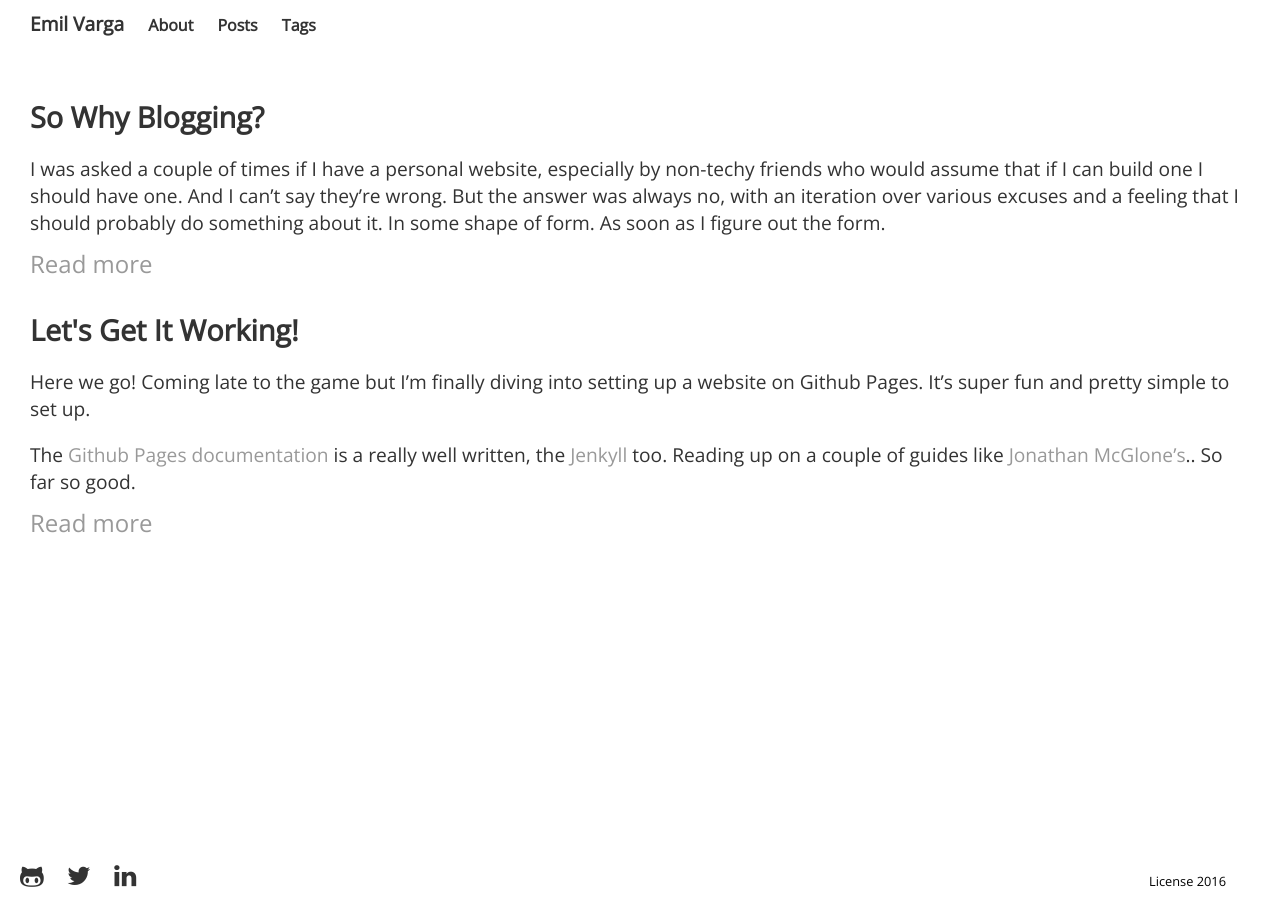
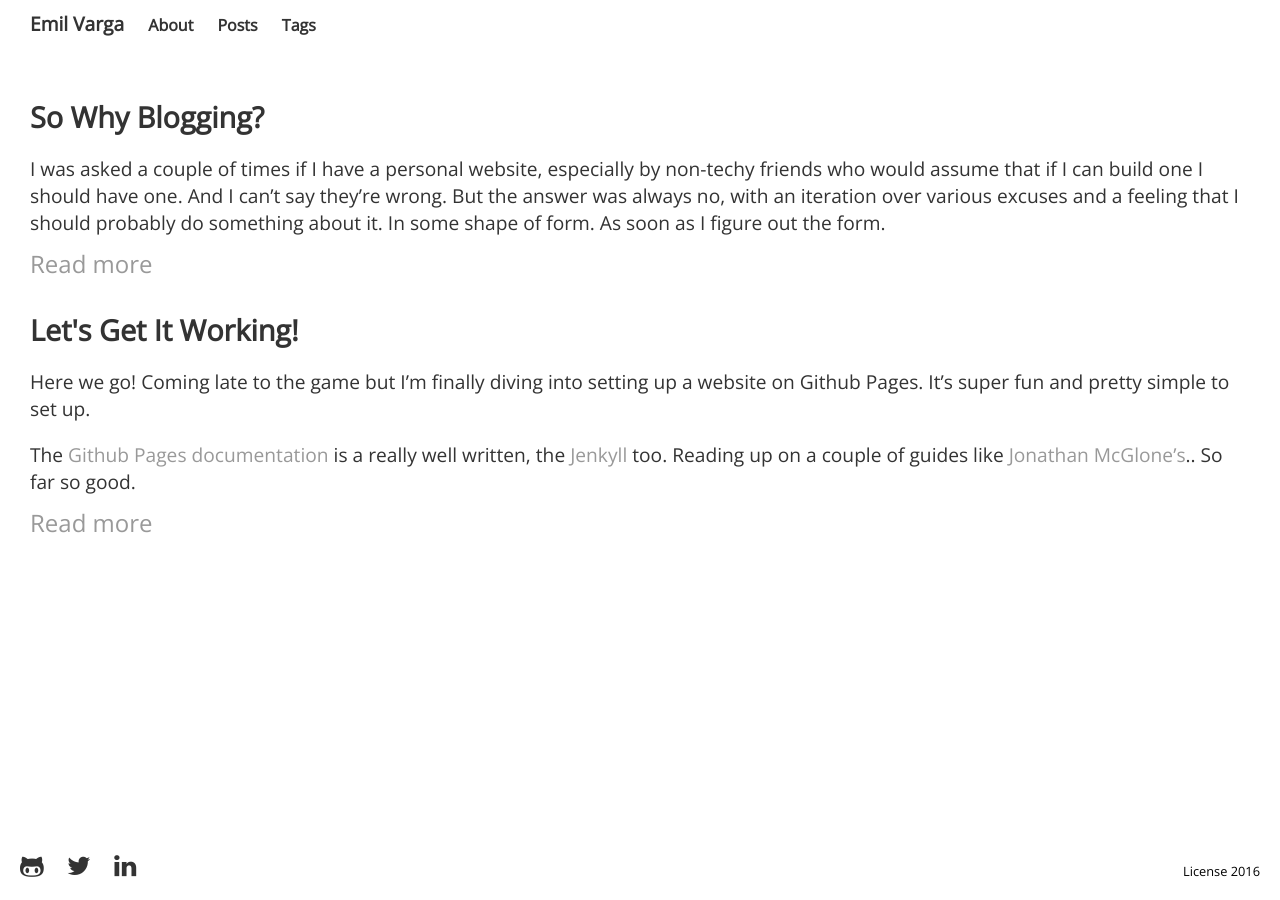
Before and after one commit to cogitor/cogitor.github.io, a Jekyll site: the page built from index.md, in a window 1280 px wide. Built offline with Jekyll 4.4.1, drawn with Linux system fonts in a browser that asks for light colours; nearby versions of some CDN libraries; some web fonts are replaced; a style sheet for code colours, icons or effects is not loaded.

Commit message:
fix footer

```diff
--- a/_includes/footer.html
+++ b/_includes/footer.html
@@ -4,7 +4,5 @@
   <li><a href="https://www.linkedin.com/in/{{site.author.linkedin}}"><i class="fa fa-linkedin fa-2x"></i></a></li>
 </ul>
 <ul class="copyright">
-  <li>License 2016 <a href="/LICENCE">
-    <i class="cc cc-cc"></i><i class="cc cc-by"></i><i class="cc cc-nc"></i><i class="cc cc-nd"></i></a>
-  </li>
+  <li>License 2016 <a href="/LICENCE"><i class="cc cc-cc"></i><i class="cc cc-by"></i><i class="cc cc-nc"></i><i class="cc cc-nd"></i></a></li>
 </ul>
--- a/css/main.css
+++ b/css/main.css
@@ -30,15 +30,14 @@
 
 /* footer settings */
 .footer {
-    padding: 10px;
     position:absolute;
     bottom:0;
     font-size: .8em;
-    width: 95%;
+    width: 100%;
 }
 
 .footer ul {
-    padding: 0px;
+    padding: 10px;
     list-style: none;
     position:absolute;
     bottom: 10px;
```
